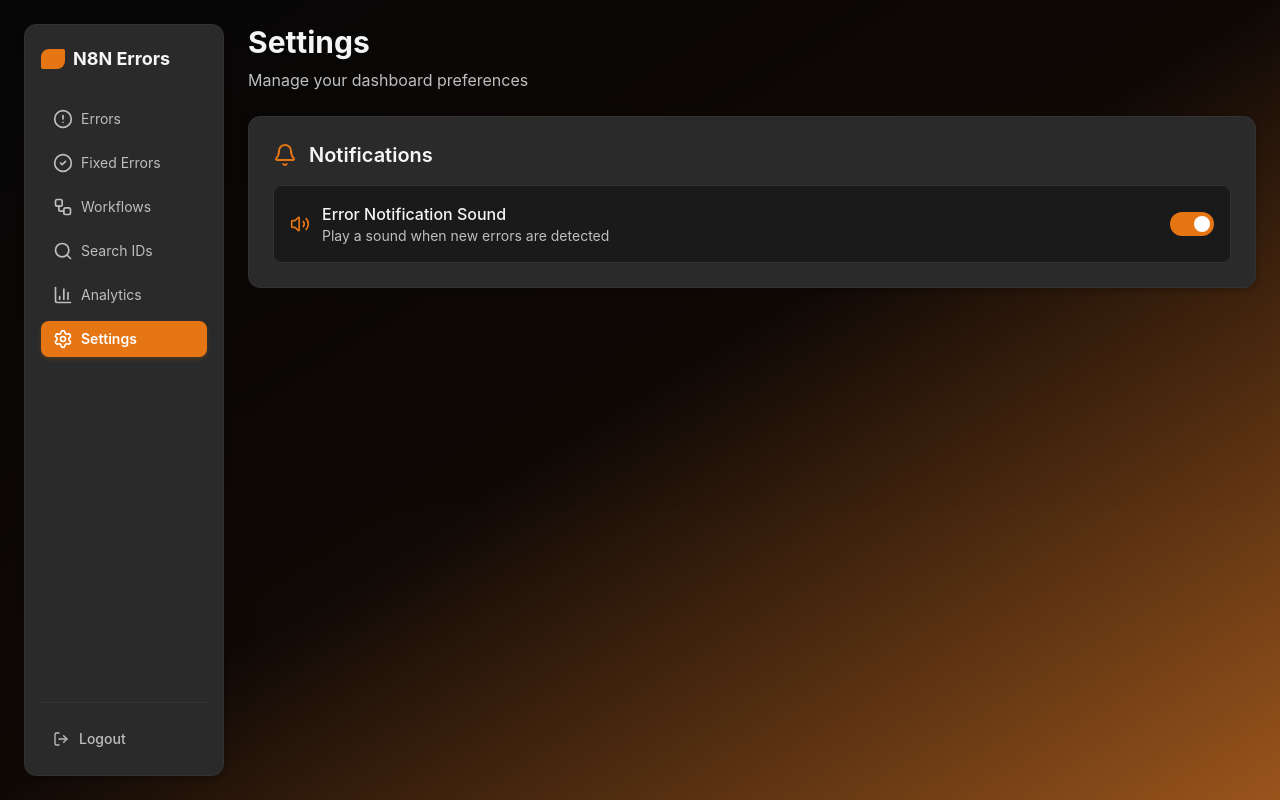
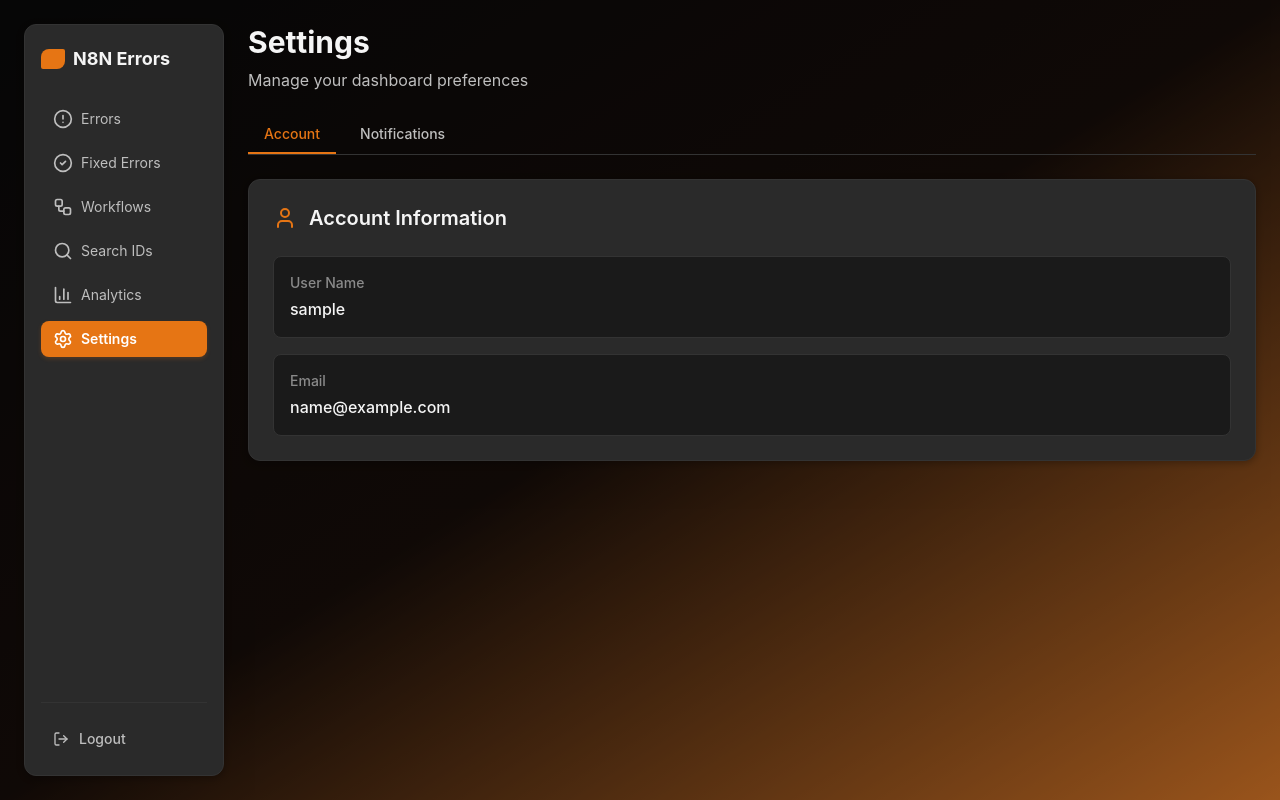
Before and after one commit to Klasch2024/n8n-emoney-errors-dashboard, a Next.js app: page /dashboard/settings in a window 1280 px wide. Built offline with nearby package versions, Linux system fonts and the light colour scheme; sample sign-in values are in the browser's storage.

Commit message:
Add Account tab to Settings page with user name and email display, update login to store user names

```diff
--- a/app/dashboard/layout.tsx
+++ b/app/dashboard/layout.tsx
@@ -27,10 +27,12 @@ export default function DashboardLayout({
     // Clear localStorage
     localStorage.removeItem('isAuthenticated');
     localStorage.removeItem('userEmail');
+    localStorage.removeItem('userName');
 
     // Clear cookies
     document.cookie = 'isAuthenticated=; path=/; max-age=0';
     document.cookie = 'userEmail=; path=/; max-age=0';
+    document.cookie = 'userName=; path=/; max-age=0';
 
     // Call logout API
     await fetch('/api/auth/logout', { method: 'POST' });
--- a/app/dashboard/settings/page.tsx
+++ b/app/dashboard/settings/page.tsx
@@ -1,14 +1,23 @@
 'use client';
 
 import React, { useState, useEffect } from 'react';
-import { Settings as SettingsIcon, Bell, Volume2, VolumeX } from 'lucide-react';
+import { Settings as SettingsIcon, Bell, Volume2, VolumeX, User } from 'lucide-react';
 import { Card } from '@/components/ui/Card';
 import { Button } from '@/components/ui/Button';
 
 export default function SettingsPage() {
+  const [activeTab, setActiveTab] = useState<'account' | 'notifications'>('account');
   const [notificationSoundEnabled, setNotificationSoundEnabled] = useState(true);
+  const [userName, setUserName] = useState<string>('');
+  const [userEmail, setUserEmail] = useState<string>('');
 
   useEffect(() => {
+    // Load user info from localStorage
+    const name = localStorage.getItem('userName') || '';
+    const email = localStorage.getItem('userEmail') || '';
+    setUserName(name);
+    setUserEmail(email);
+
     // Load setting from localStorage
     const saved = localStorage.getItem('notificationSoundEnabled');
     if (saved !== null) {
@@ -28,6 +37,62 @@ export default function SettingsPage() {
         <p className="text-[#BEBEBE]">Manage your dashboard preferences</p>
       </div>
 
+      {/* Tabs */}
+      <div className="flex gap-2 border-b border-[#333333]">
+        <button
+          onClick={() => setActiveTab('account')}
+          className={`px-4 py-2 text-sm font-medium transition-colors border-b-2 ${
+            activeTab === 'account'
+              ? 'text-[#E67514] border-[#E67514]'
+              : 'text-[#BEBEBE] border-transparent hover:text-[#F5F5F5]'
+          }`}
+        >
+          Account
+        </button>
+        <button
+          onClick={() => setActiveTab('notifications')}
+          className={`px-4 py-2 text-sm font-medium transition-colors border-b-2 ${
+            activeTab === 'notifications'
+              ? 'text-[#E67514] border-[#E67514]'
+              : 'text-[#BEBEBE] border-transparent hover:text-[#F5F5F5]'
+          }`}
+        >
+          Notifications
+        </button>
+      </div>
+
+      {/* Account Tab */}
+      {activeTab === 'account' && (
+        <Card className="p-6">
+          <div className="flex items-center gap-3 mb-6">
+            <User className="text-[#E67514]" size={24} />
+            <h2 className="text-xl font-semibold text-[#F5F5F5]">Account Information</h2>
+          </div>
+
+          <div className="space-y-4">
+            <div className="p-4 bg-[#1A1A1A] rounded-lg border border-[#333333]">
+              <label className="block text-sm font-medium text-[#8A8A8A] mb-1">
+                User Name
+              </label>
+              <p className="text-base font-medium text-[#F5F5F5]">
+                {userName || 'Not available'}
+              </p>
+            </div>
+
+            <div className="p-4 bg-[#1A1A1A] rounded-lg border border-[#333333]">
+              <label className="block text-sm font-medium text-[#8A8A8A] mb-1">
+                Email
+              </label>
+              <p className="text-base font-medium text-[#F5F5F5]">
+                {userEmail || 'Not available'}
+              </p>
+            </div>
+          </div>
+        </Card>
+      )}
+
+      {/* Notifications Tab */}
+      {activeTab === 'notifications' && (
         <Card className="p-6">
           <div className="flex items-center gap-3 mb-4">
             <Bell className="text-[#E67514]" size={24} />
@@ -66,6 +131,7 @@ export default function SettingsPage() {
             </div>
           </div>
         </Card>
+      )}
     </div>
   );
 }
--- a/app/login/page.tsx
+++ b/app/login/page.tsx
@@ -21,10 +21,12 @@ export default function LoginPage() {
     // Valid users array
     const validUsers = [
       {
+        name: 'Henrique Schalk',
         email: 'schalkadvision@gmail.com',
         password: 'Emoney2025',
       },
       {
+        name: 'Steve Ernst',
         email: 'stevenaernst@gmail.com',
         password: 'Emoney2025',
       },
@@ -39,10 +41,12 @@ export default function LoginPage() {
       // Store auth in cookie (for server-side middleware)
       document.cookie = `isAuthenticated=true; path=/; max-age=86400`; // 24 hours
       document.cookie = `userEmail=${encodeURIComponent(email)}; path=/; max-age=86400`;
+      document.cookie = `userName=${encodeURIComponent(user.name)}; path=/; max-age=86400`;
 
       // Also store in localStorage for client-side checks
       localStorage.setItem('isAuthenticated', 'true');
       localStorage.setItem('userEmail', email);
+      localStorage.setItem('userName', user.name);
 
       // Small delay to ensure cookie is set
       setTimeout(() => {
```
Lines whose indentation alone changed are shown as unchanged.
